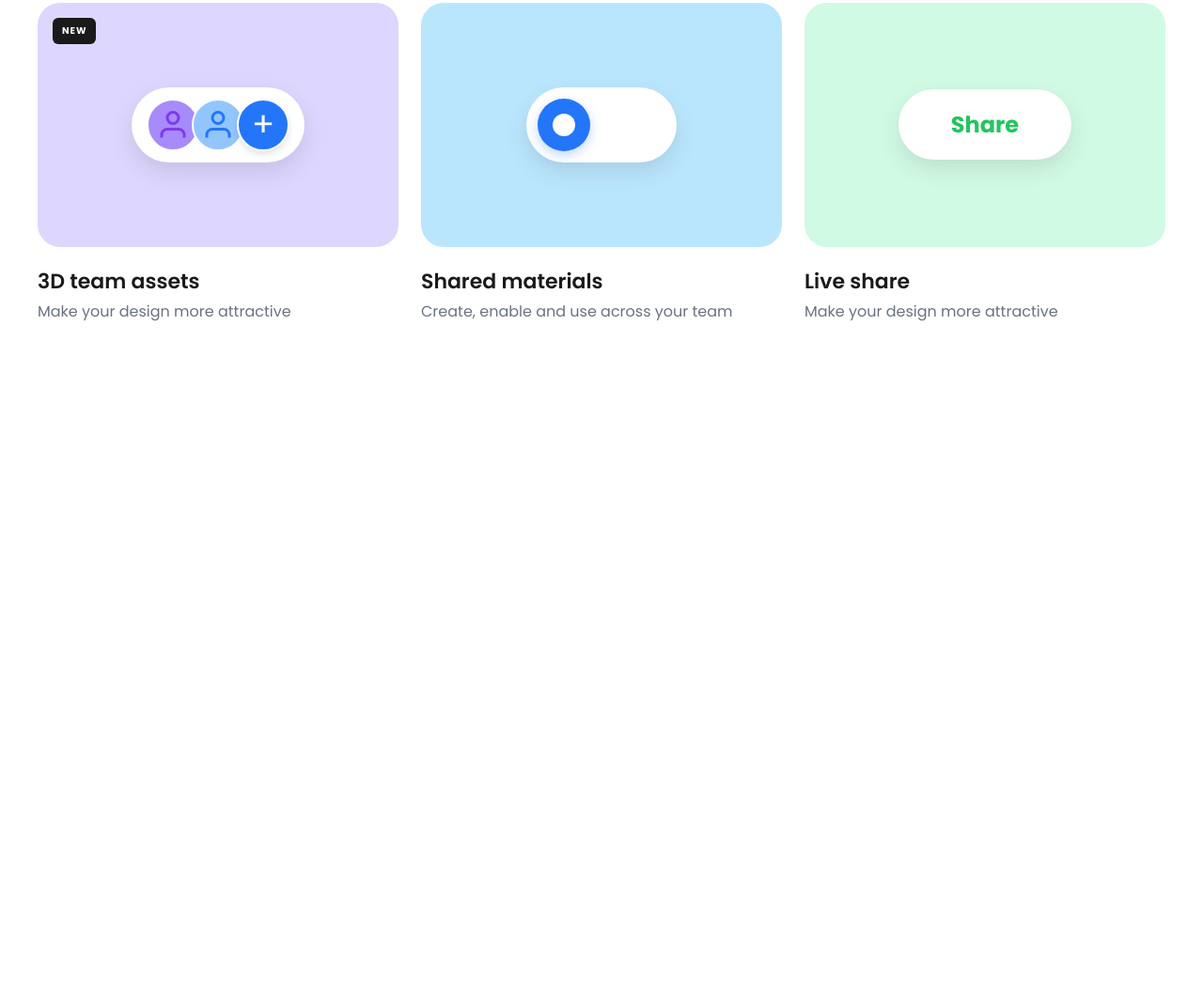
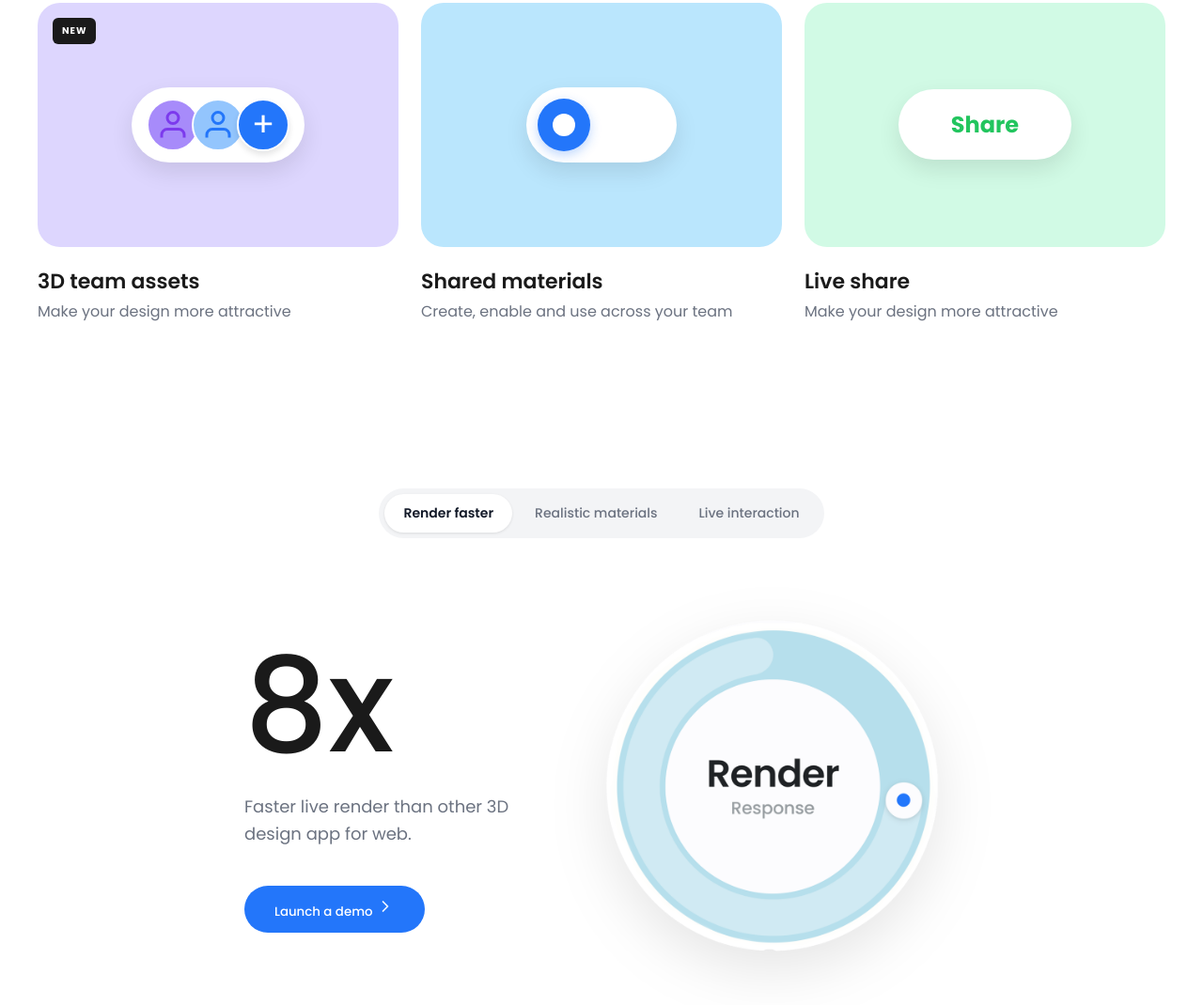
Before and after one commit to sanjayagayan/Paradox-Landing-Page, a website built with Vite: page index.html in a window 1280 px wide. Shown: the part 1435-2505 px from the top of the page at 94% size. Before the commit the page ends 1859 px from the top, so only its background shows below. Built offline with nearby package versions, Linux system fonts and the light colour scheme.

Commit message:
Completed - Stats Tabs Component with fully responsive

```diff
--- a/index.html
+++ b/index.html
@@ -186,6 +186,39 @@
       </section>
 
       <section class="stats">
+        <div class="stats__container">
+        <div class="stats__tabs">
+          <div class="tabs-list">
+            <button class="tab-btn is-active" data-tab="render">Render faster</button>
+            <button class="tab-btn" data-tab="materials">Realistic materials</button>
+            <button class="tab-btn" data-tab="interaction">Live interaction</button>
+          </div>
+        </div>
+
+        <div class="stats__content">
+
+          <div class="stats__text">
+            <h2 class="stats__heading stats__heading--large" id="stats-heading">8x</h2>
+            <p class="stats__subtitle" id="stats-subtitle">
+              Faster live render than other 3D design app for web.
+            </p>
+            <button class="btn btn--primary btn--with-icon">
+              Launch a demo
+              <svg width="20" height="20" viewBox="0 0 24 24" fill="none" stroke="currentColor" stroke-width="2" stroke-linecap="round" stroke-linejoin="round"><path d="m9 18 6-6-6-6"/></svg>
+            </button>
+          </div>
+
+          <div class="stats__visual">
+            <img
+              src="./src/assets/stat1.png"
+              alt="Render speed circular chart"
+              class="stats__img"
+              id="stats-image"
+            >
+          </div>
+        </div>
+
+      </div>
       </section>
 
       <section class="integration">
--- a/src/main.js
+++ b/src/main.js
@@ -15,3 +15,49 @@ document.addEventListener('DOMContentLoaded', () => {
   closeBtn.addEventListener('click', toggleDrawer);
   overlay.addEventListener('click', toggleDrawer);
 });
+
+const tabData = {
+  render: {
+    heading: '8x',
+    headingClass: 'stats__heading--large',
+    subtitle: 'Faster live render than other 3D design app for web.',
+    image: './src/assets/stat1.png'
+  },
+  materials: {
+    heading: 'Realistic\nmaterials',
+    headingClass: 'stats__heading--medium',
+    subtitle: 'High-quality textures that respond to lighting in real-time.',
+    image: './src/assets/stat2.png'
+  },
+  interaction: {
+    heading: 'Live\ninteraction',
+    headingClass: 'stats__heading--medium',
+    subtitle: 'Engage your users with interactive 3D elements directly in the browser.',
+    image: './src/assets/stat3.png'
+  }
+};
+
+document.querySelectorAll('.tab-btn').forEach(button => {
+  button.addEventListener('click', () => {
+
+    document.querySelectorAll('.tab-btn').forEach(btn => btn.classList.remove('is-active'));
+    button.classList.add('is-active');
+
+    const key = button.getAttribute('data-tab');
+    const data = tabData[key];
+
+    const headingEl = document.getElementById('stats-heading');
+    const subtitleEl = document.getElementById('stats-subtitle');
+    const imageEl = document.getElementById('stats-image');
+
+    headingEl.innerText = data.heading;
+    headingEl.className = `stats__heading ${data.headingClass}`;
+    subtitleEl.innerText = data.subtitle;
+    imageEl.src = data.image;
+
+    imageEl.classList.remove('fade-in');
+    void imageEl.offsetWidth;
+    imageEl.classList.add('fade-in');
+
+  });
+});
--- a/src/styles/layout/_cta.scss
+++ b/src/styles/layout/_cta.scss
@@ -3,7 +3,7 @@
 .section-cta {
   width: 100%;
   background-color: $color-white;
-  padding: 0px 20px 100px 20px;
+  padding: 0px 20px 50px 20px;
   overflow: hidden;
 
   @media (min-width: $bp-md) {
--- a/src/styles/layout/_feature.scss
+++ b/src/styles/layout/_feature.scss
@@ -3,7 +3,7 @@
 .feature-section {
   width: 100%;
   background-color: $color-white;
-  padding: 80px 20px;
+  padding: 20px 20px;
 
   @media (min-width: $bp-md) {
     padding: 80px 40px;
--- /dev/null
+++ b/src/styles/layout/_stats.scss
@@ -0,0 +1,139 @@
+@use "../abstracts/variables" as *;
+
+.stats {
+  width: 100%;
+  background-color: $color-white;
+  padding: 20px 20px;
+
+  @media (min-width: $bp-md) {
+    padding: 96px 80px;
+  }
+
+  &__container {
+    max-width: 1280px;
+    margin: 0 auto;
+    padding: 0px 180px;
+
+    @media (max-width: $bp-md) {
+      max-width: 100%;
+      margin: auto;
+      padding: 20px;
+    }
+  }
+
+  &__tabs {
+    display: flex;
+    justify-content: center;
+    margin-bottom: 64px;
+
+    .tabs-list {
+      display: inline-flex;
+      background-color: $color-gray-100;
+      padding: 6px;
+      border-radius: 999px;
+      gap: 4px;
+    }
+
+    .tab-btn {
+      padding: 10px 20px;
+      border-radius: 999px;
+      font-size: 14px;
+      font-weight: 500;
+      border: none;
+      background: transparent;
+      color: $color-gray-500;
+      cursor: pointer;
+      transition: all $transition-base;
+
+      &:hover {
+        color: $color-gray-900;
+      }
+
+      &.is-active {
+        background-color: $color-white;
+        color: $color-gray-900;
+        box-shadow: 0 1px 3px rgba(0,0,0,0.1);
+        font-weight: 600;
+      }
+    }
+  }
+
+  &__content {
+    display: flex;
+    flex-direction: column;
+    align-items: center;
+    gap: 48px;
+    min-height: 400px;
+
+    @media (min-width: $bp-md) {
+      flex-direction: row;
+      gap: 80px;
+    }
+  }
+
+  &__text {
+    width: 100%;
+    display: flex;
+    flex-direction: column;
+    align-items: flex-start;
+
+    @media (min-width: $bp-md) {
+      width: 41.6%;
+    }
+  }
+
+  &__heading {
+
+    color: $color-dark;
+    line-height: 1;
+    white-space: pre-line;
+    margin: 0;
+
+    &--large {
+      font-size: 75px;
+      @media (min-width: $bp-md) { font-size: 140px; font-weight: 500; }
+    }
+
+    &--medium {
+      font-size: 36px;
+      line-height: 1.1;
+      font-weight: 500;
+      @media (min-width: $bp-md) { font-size: 48px; font-weight: 600; }
+    }
+  }
+
+  &__subtitle {
+    font-size: 18px;
+    color: $color-gray-500;
+    margin: 24px 0 40px;
+    max-width: 384px;
+    line-height: 1.6;
+  }
+
+  &__visual {
+    width: 100%;
+    display: flex;
+    justify-content: center;
+
+    @media (min-width: $bp-md) {
+      width: 58.3%;
+      justify-content: flex-end;
+    }
+  }
+
+  &__img {
+    width: 100%;
+    max-width: 400px;
+    object-position: contain;
+    filter: drop-shadow(0 20px 30px rgba(0,0,0,0.1));
+
+    &.fade-in {
+      animation: fadeIn 0.3s ease-out;
+    }
+  }
+}
+
+@keyframes fadeIn {
+  from { opacity: 0; transform: translateY(12px); }
+  to   { opacity: 1; transform: translateY(0); }
+}
--- a/src/styles/main.scss
+++ b/src/styles/main.scss
@@ -4,4 +4,5 @@
 @use './layout/hero' as *;
 @use './layout/cta' as *;
 @use './layout/feature' as *;
+@use './layout/stats' as *;
 @use './layout/footer' as *;
```
Also changed, not shown: src/assets/stat1.png (added), src/assets/stat2.png (added), src/assets/stat2.webp (added), src/assets/stat3.png (added), src/assets/stat3.webp (added).
